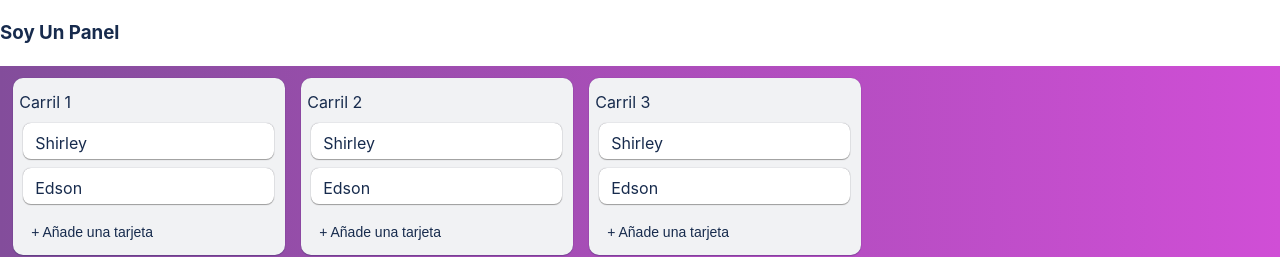
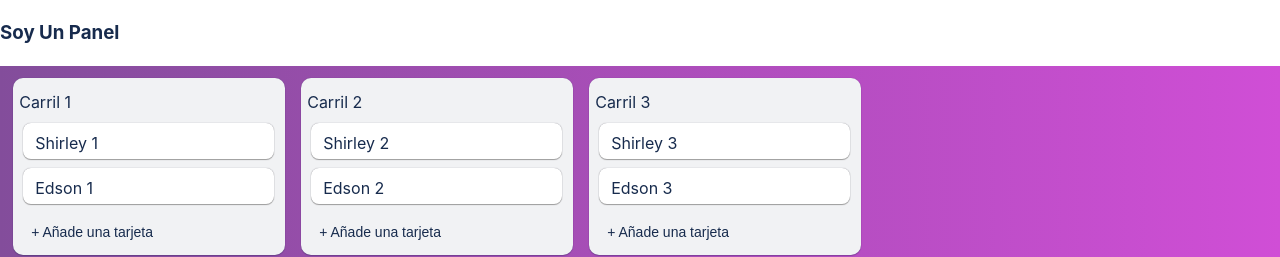
Before and after one commit to shirleymq/task-board, a React (Vite) app: page / in a window 1280 px wide. Shown: the top 257 px of the page. Built offline with nearby package versions, Linux system fonts and the light colour scheme.

Commit message:
item dragable

```diff
--- a/src/App.tsx
+++ b/src/App.tsx
@@ -5,26 +5,51 @@ import { Item } from "./components/item";
 import { useState } from "react";
 
 function App() {
+  const [lanes, setLanes] = useState<Lane[]>(DATA);
 
-  const [lanes, setLanes] = useState<Lane[]>(DATA)
-
-  const handleDropLane = (sourceId: number, targetId: number) => {
-    let copyLanes: Lane[] = JSON.parse(JSON.stringify(lanes));
-    let indexTarget=-1;
-    let indexSource=-1;
+  /**const handleDropLane = (sourceId: number, targetId: number) => {
+    const copyLanes: Lane[] = JSON.parse(JSON.stringify(lanes));
+    let indexTarget = -1;
+    let indexSource = -1;
     copyLanes.forEach((lane, index) => {
-      if(lane.id === sourceId){
+      if (lane.id === sourceId) {
         indexSource = index;
       }
-      if(lane.id === targetId){
+      if (lane.id === targetId) {
         indexTarget = index;
       }
-    })
-    let sourceTemp = copyLanes[indexSource];
+    });
+    const sourceTemp = copyLanes[indexSource];
     copyLanes[indexSource] = copyLanes[indexTarget];
     copyLanes[indexTarget] = sourceTemp;
     setLanes(copyLanes);
-  }
+  };*/
+
+  const handleDropLane = (itemId: number, targetLaneId: number) => {
+    const copyLanes: Lane[] = JSON.parse(JSON.stringify(lanes));
+    let sourceLaneIndex = -1;
+    let targetLaneIndex = -1;
+    let itemToMove: Item | null = null;
+
+    // Encontrar los carriles fuente y destino, y extraer el ítem que se va a mover
+    copyLanes.forEach((lane, index) => {
+      if (lane.items.some((item) => item.id === itemId)) {
+        sourceLaneIndex = index;
+        itemToMove = lane.items.find((item) => item.id === itemId) || null;
+        lane.items = lane.items.filter((item) => item.id !== itemId);
+      }
+      if (lane.id === targetLaneId) {
+        targetLaneIndex = index;
+      }
+    });
+
+    if (itemToMove && targetLaneIndex !== -1) {
+      // Insertar el ítem en la nueva posición en el carril de destino
+      copyLanes[targetLaneIndex].items.push(itemToMove);
+    }
+
+    setLanes(copyLanes);
+  };
 
   return (
     <>
@@ -34,17 +59,20 @@ function App() {
       <Panel>
         {lanes.map((lane, index) => {
           return (
-            <Lane
-              key={index}
-              data={lane}
-              onDropHandle={handleDropLane}
-            >
-              <LaneHeader>
-                {lane.title}
-              </LaneHeader>
+            <Lane key={index} data={lane} onDropHandle={handleDropLane}>
+              <LaneHeader>{lane.title}</LaneHeader>
               <LaneContent>
                 {lane.items.map((item, index) => {
-                  return <Item key={index}>{item.details}</Item>;
+                  return (
+                    <Item
+                      key={index}
+                      onDragStart={(e) => {
+                        e.dataTransfer.setData("item/id", item.id.toString());
+                      }}
+                    >
+                      {item.details}
+                    </Item>
+                  );
                 })}
               </LaneContent>
               <LaneFooter />
@@ -76,11 +104,11 @@ const DATA: Lane[] = [
     items: [
       {
         id: 1,
-        details: "Shirley",
+        details: "Shirley 1 ",
       },
       {
         id: 2,
-        details: "Edson",
+        details: "Edson 1",
       },
     ],
   },
@@ -90,11 +118,11 @@ const DATA: Lane[] = [
     items: [
       {
         id: 3,
-        details: "Shirley",
+        details: "Shirley 2",
       },
       {
         id: 4,
-        details: "Edson",
+        details: "Edson 2",
       },
     ],
   },
@@ -104,11 +132,11 @@ const DATA: Lane[] = [
     items: [
       {
         id: 5,
-        details: "Shirley",
+        details: "Shirley 3",
       },
       {
         id: 6,
-        details: "Edson",
+        details: "Edson 3",
       },
     ],
   },
--- a/src/components/item/index.tsx
+++ b/src/components/item/index.tsx
@@ -1,37 +1,14 @@
 import { FC, HTMLAttributes, PropsWithChildren } from "react";
 
-type ItemProps = HTMLAttributes<HTMLDivElement> & {
-  data: any;
-  onDragStart?: (index: number) => void;
-};
+type ItemProps = HTMLAttributes<HTMLDivElement> & {};
 
 export const Item: FC<PropsWithChildren<ItemProps>> = ({
   className,
   children,
-  onDragStart,
-  data,
   ...props
 }) => {
   return (
-    <div
-      onDragStart={(e) => {
-        //console.log("Empezo", data.title)
-        e.dataTransfer.effectAllowed = "move";
-        e.dataTransfer.setData("lane/data", data.id.toString());
-      }}
-      onDragOver={(e) => {
-        e.preventDefault();
-        //console.log("sobre", data.title)
-      }}
-      onDrop={(e) => {
-        //console.log("Solto", data.title)
-        const id = parseInt(e.dataTransfer.getData("lane/data"), 10);
-        //onDropHandle(id, data.id)
-      }}
-      className={`container ${className}`}
-      {...props}
-      draggable
-    >
+    <div className={`container ${className}`} {...props} draggable>
       {children}
     </div>
   );
--- a/src/components/lane/index.tsx
+++ b/src/components/lane/index.tsx
@@ -4,13 +4,19 @@ type LaneProps = HTMLAttributes<HTMLDivElement> & {
   data: any;
   onDragStart?: (index: number) => void;
   onDropHandle: (sourceId: number, targetId: number) => void;
-}
+};
 
-export const Lane: FC<PropsWithChildren<LaneProps>> = ({ children, className, onDragStart, onDropHandle, data, ...props }) => {
-
+export const Lane: FC<PropsWithChildren<LaneProps>> = ({
+  children,
+  className,
+  onDragStart,
+  onDropHandle,
+  data,
+  ...props
+}) => {
   return (
     <div
-      onDragStart={(e) => {
+      /**onDragStart={(e) => {
         //console.log("Empezo", data.title)
         e.dataTransfer.effectAllowed = "move";
         e.dataTransfer.setData("lane/data", data.id.toString());
@@ -25,7 +31,16 @@ export const Lane: FC<PropsWithChildren<LaneProps>> = ({ children, className, on
         onDropHandle(id, data.id)
 
       }}
-      className={`lane ${className}`} {...props}
+      */
+      onDragOver={(e) => e.preventDefault()} // Permitir el arrastre sobre el carril
+      onDrop={(e) => {
+        e.preventDefault();
+        const itemId = parseInt(e.dataTransfer.getData("item/id"), 10);
+        const targetLaneId = data.id;
+        onDropHandle(itemId, targetLaneId);
+      }}
+      className={`lane ${className}`}
+      {...props}
       draggable
     >
       {children}
```
